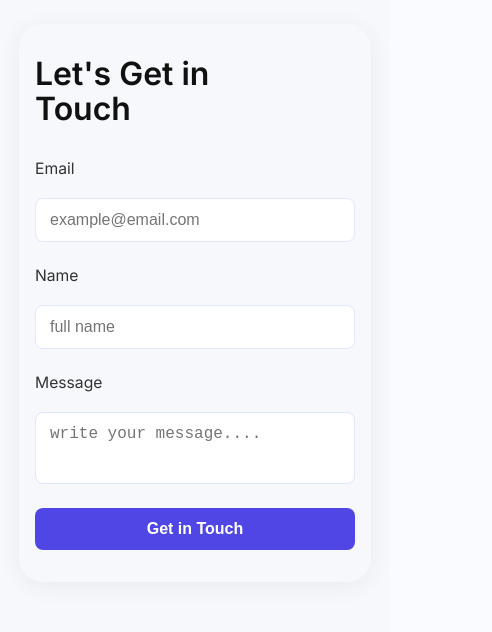
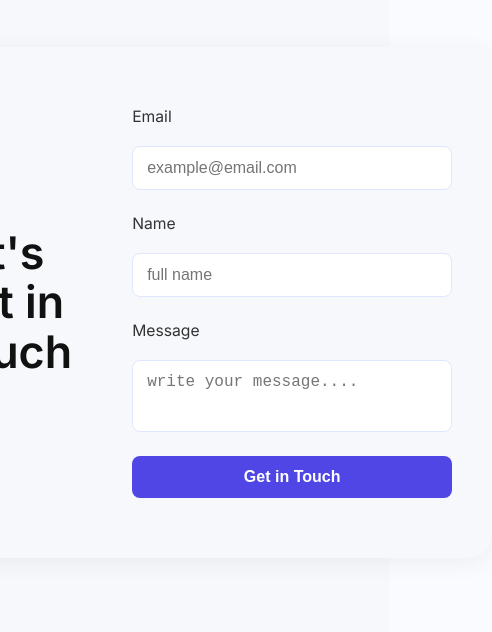
Before and after one commit to maruffahmmed2424/My-First-Programming-Hero-Assignment-01, a plain HTML site: page index.html in a window 390 px wide. Shown: the part 3293-3925 px from the top of the page, 492 px wide, since content can reach past the window. Drawn offline with Linux system fonts and the light colour scheme.

Commit message:
styles.css

```diff
--- a/styles.css
+++ b/styles.css
@@ -390,18 +390,6 @@ body {
 .contact-form button:hover {
   background: #3730a3;
 }
-
-@media (max-width: 800px) {
-  .contact-container {
-    flex-direction: column;
-    align-items: flex-start;
-    gap: 32px;
-    padding: 32px 16px;
-  }
-  .contact-title {
-    font-size: 2rem;
-  }
-}
 body {
   background: #fafbff;
   margin: 0;
```
